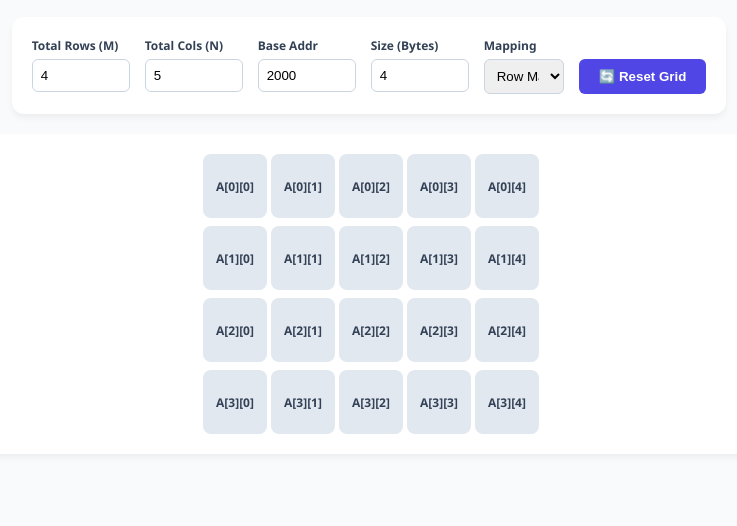
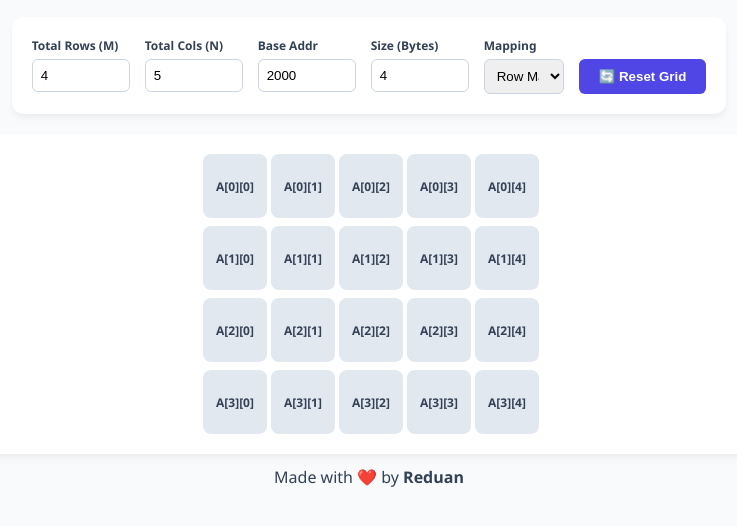
Before and after one commit to mdreduanulhoque/Array-Memory-Mapping, a plain HTML site: page index.html in a window 1280 px wide. Shown: the part 138-664 px from the top of the page, without its empty margins (271-1008 px from the left). Drawn offline with Linux system fonts and the light colour scheme.

Commit message:
Add footer with author details to index.html
Added footer with author information.

```diff
--- a/index.html
+++ b/index.html
@@ -42,8 +42,13 @@
         </div>
     </div>
 
+    <footer style="text-align:center; font-family:inherit; padding:12px 0;">
+        <div>Made with ❤️ by <b>Reduan</b></div>
+    </footer>
+
     <script src="script.js"></script>
 
 </body>
 
+
 </html>
```
